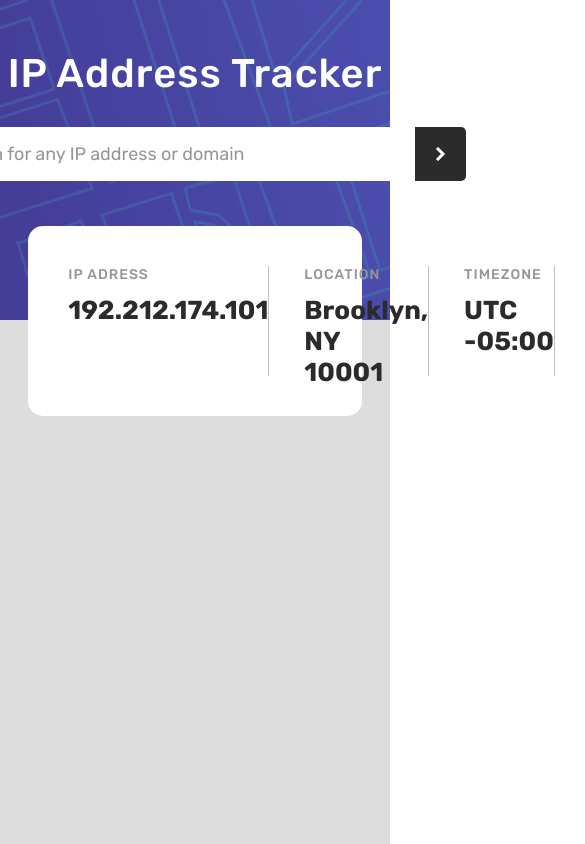
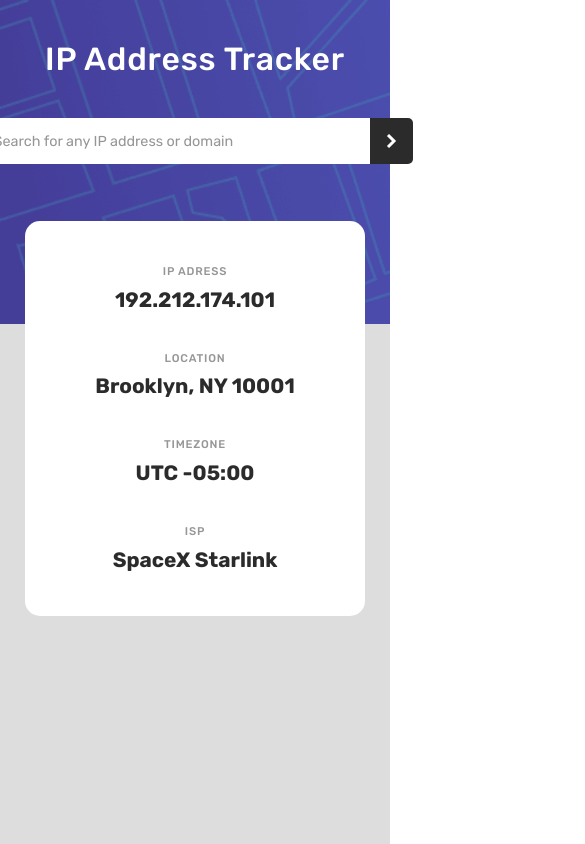
Before and after one commit to RichardVerbraak/ip-tracker, a website: page index.html in a window 390 px wide. Shown: the top 844 px of the page, 585 px wide, since content can reach past the window. Drawn offline with nearby package versions, Linux system fonts and the light colour scheme; no server answers.

Commit message:
Added a bit of responsiveness and fixed a lot of spacing issues

```diff
--- a/index.js
+++ b/index.js
@@ -2,12 +2,13 @@
 const input = document.querySelector('.header__input--input')
 const button = document.querySelector('.header__input--btn')
 
-// Panels
+// Header Panels
 const ipInfo = document.querySelector('.ip')
 const locationInfo = document.querySelector('.location')
 const timezoneInfo = document.querySelector('.timezone')
 const ispInfo = document.querySelector('.isp')
 
+// 'Submit' button
 button.addEventListener('click', () => {
 	console.log('clicked')
 	getIPAdress(input.value)
--- a/scss/base/_base.scss
+++ b/scss/base/_base.scss
@@ -8,6 +8,10 @@
 html {
 	font-size: 62.5%;
 	height: 100%;
+
+	@media screen and (max-width: 870px) {
+		font-size: 50%;
+	}
 }
 
 body {
--- a/scss/components/_header.scss
+++ b/scss/components/_header.scss
@@ -7,7 +7,9 @@
 	background-image: url('../../images/pattern-bg.png');
 	background-repeat: no-repeat;
 	background-size: cover;
-	height: 32rem;
+
+	// height: 32rem;
+	position: relative;
 
 	&__heading {
 		font-weight: $font-bold;
@@ -21,7 +23,8 @@
 	&__input {
 		display: flex;
 
-		margin-top: 3rem;
+		margin-top: 5rem;
+		margin-bottom: 20rem;
 
 		&--input {
 			font-family: inherit;
--- a/scss/components/_panel.scss
+++ b/scss/components/_panel.scss
@@ -1,36 +1,60 @@
 .panel {
 	display: flex;
-	align-items: center;
 	background-color: #fff;
 
-	height: 11rem;
-	width: 65vw;
+	position: absolute;
+
+	width: 75vw;
 
 	border-radius: 15px;
-	padding: 4rem;
+	padding: 3rem;
 
-	position: absolute;
 	bottom: -30%;
 
+	@media screen and (max-width: 1050px) {
+		bottom: -50%;
+	}
+
+	@media screen and (max-width: 870px) {
+		align-items: center;
+		flex-direction: column;
+		bottom: -80%;
+	}
+
+	@media screen and (max-width: 570px) {
+		bottom: -90%;
+	}
+
 	&__box {
+		display: flex;
+		flex-direction: column;
+
+		padding: 2.5rem;
 		flex: 1;
-		height: 100%;
 
 		// Margin right to every box with slight line separating them
 		&:not(:last-child) {
 			border-right: 1px solid rgba($color: $dark-grey, $alpha: 0.6);
-			margin-right: 3.5rem;
+		}
+
+		@media screen and (max-width: 870px) {
+			align-items: center;
+
+			&:not(:last-child) {
+				border-right: none;
+			}
 		}
 
 		// Location Box
-		&:nth-child(2) > &--info {
-			width: 70%;
-		}
+		// Check later
+		// &:nth-child(2) > &--info {
+		// 	width: 70%;
+		// }
 
 		// ISP Box
-		&:last-child > &--info {
-			width: 60%;
-		}
+		// &:last-child > &--info {
+		// 	width: 60%;
+		// }
 
 		&--label {
 			font-size: 1.4rem;
```
Also changed, not shown: index.html (+0 -2 lines), css/main.css, 1 other file.
